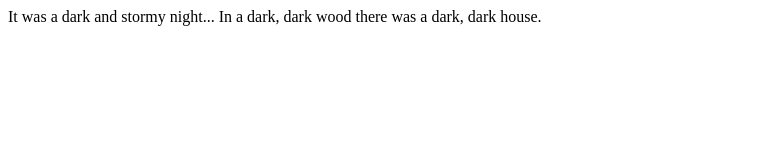
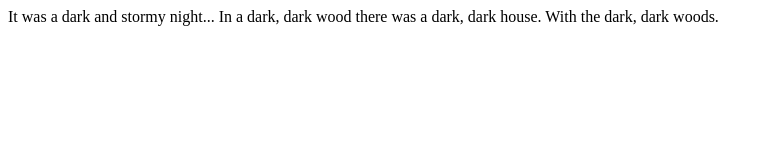
Before and after one commit to taylorbonham/fireside-story, a plain HTML site: page index.html in a window 1280 px wide. Shown: the whole page, without its empty margins (0-773 px from the left). Drawn offline with Linux system fonts and the light colour scheme.

Commit message:
added third line to the story

```diff
--- a/index.html
+++ b/index.html
@@ -2,6 +2,7 @@
   <body>
     <p>It was a dark and stormy night...
       In a dark, dark wood there was a dark, dark house.
+      With the dark, dark woods.
     </p>
   </body>
 </html>
```
